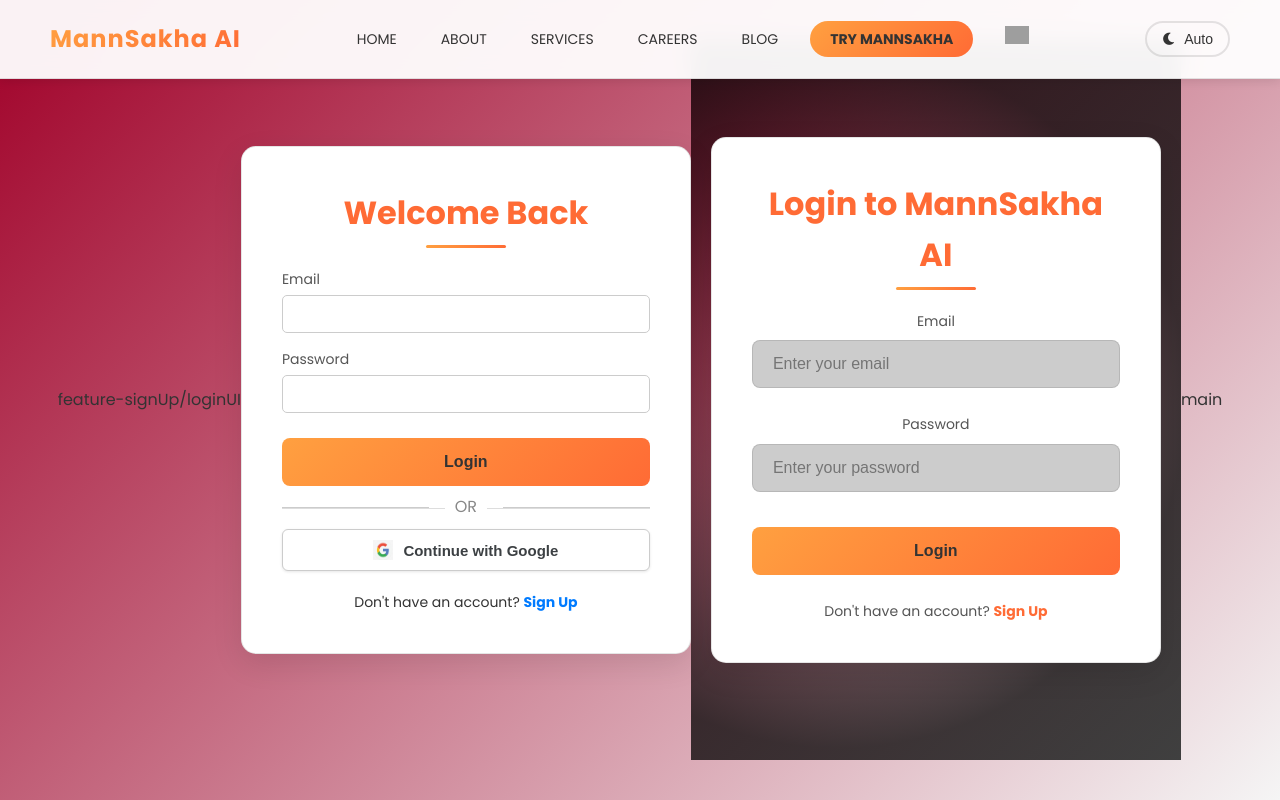
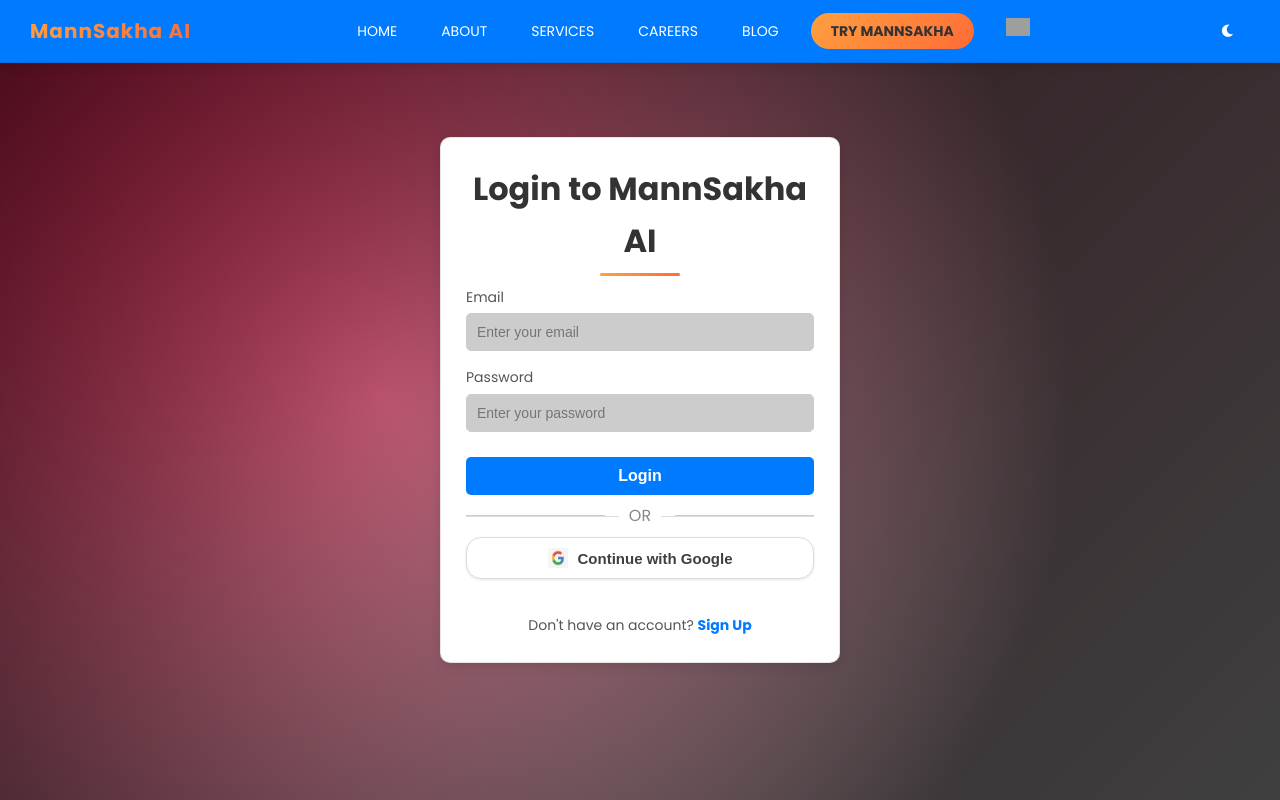
Before and after one commit to ishanraj953/MannSakha-chatbot-, a plain HTML site: page frontend/login.html in a window 1280 px wide. Drawn offline with Linux system fonts and the light colour scheme; grey boxes are pictures that could not be loaded.

Commit message:
Enhance login functionality: implement form submission and error handling

```diff
--- a/frontend/login.html
+++ b/frontend/login.html
@@ -1,50 +1,109 @@
 <!DOCTYPE html>
 <html lang="en">
+
 <head>
- feature-signUp/loginUI
   <meta charset="UTF-8">
   <meta name="viewport" content="width=device-width, initial-scale=1.0">
-  <title>Login - MannSakha AI</title>
+  <title>MannSakha AI - Login</title>
+  <link rel="stylesheet" href="styles.css">
+  <link href="https://fonts.googleapis.com/css2?family=Poppins:wght@300;400;700&display=swap" rel="stylesheet">
+  <link rel="stylesheet" href="https://cdnjs.cloudflare.com/ajax/libs/font-awesome/6.0.0-beta3/css/all.min.css">
+
   <style>
     body {
-      font-family: Arial, sans-serif;
+      font-family: 'Poppins', sans-serif;
       background: #f4f6f8;
+      margin: 0;
+      display: flex;
+      flex-direction: column;
+      min-height: 100vh;
+    }
+
+    header {
+      background: #007bff;
+      color: white;
+      padding: 15px 30px;
+      display: flex;
+      align-items: center;
+      justify-content: space-between;
+    }
+
+    header .logo {
+      font-size: 20px;
+      font-weight: 700;
+    }
+
+    header nav ul {
+      list-style: none;
+      display: flex;
+      gap: 20px;
+      margin: 0;
+      padding: 0;
+    }
+
+    header nav ul li a {
+      color: white;
+      text-decoration: none;
+      font-weight: 500;
+    }
+
+    header nav ul li a:hover {
+      text-decoration: underline;
+    }
+
+    .theme-toggle,
+    .mobile-menu-toggle {
+      background: none;
+      border: none;
+      color: white;
+      font-size: 18px;
+      cursor: pointer;
+      margin-left: 10px;
+    }
+
+    .login-section {
+      flex: 1;
       display: flex;
       justify-content: center;
       align-items: center;
-      height: 100vh;
-      margin: 0;
+      padding: 40px 20px;
     }
+
     .login-container {
       background: white;
       padding: 25px;
       border-radius: 10px;
-      box-shadow: 0 4px 12px rgba(0,0,0,0.1);
+      box-shadow: 0 4px 12px rgba(0, 0, 0, 0.1);
       width: 100%;
       max-width: 400px;
       text-align: center;
     }
+
     .login-container h2 {
       margin-bottom: 20px;
       color: #333;
     }
-    .form-group {
+
+    .input-group {
       margin-bottom: 15px;
       text-align: left;
     }
-    .form-group label {
+
+    .input-group label {
       display: block;
       font-size: 14px;
       margin-bottom: 5px;
       color: #555;
     }
-    .form-group input {
+
+    .input-group input {
       width: 100%;
       padding: 10px;
       font-size: 14px;
       border: 1px solid #ccc;
       border-radius: 5px;
     }
+
     .login-btn {
       background: #007bff;
       color: white;
@@ -57,9 +116,11 @@
       cursor: pointer;
       transition: background 0.2s;
     }
+
     .login-btn:hover {
       background: #0056b3;
     }
+
     .divider {
       margin: 20px 0;
       text-align: center;
@@ -67,10 +128,12 @@
       line-height: 0.1em;
       color: #888;
     }
+
     .divider span {
       background: white;
       padding: 0 10px;
     }
+
     .google-btn {
       display: inline-flex;
       align-items: center;
@@ -85,72 +148,44 @@
       cursor: pointer;
       gap: 10px;
       margin-bottom: 20px;
-      box-shadow: 0 1px 3px rgba(0,0,0,0.1);
+      box-shadow: 0 1px 3px rgba(0, 0, 0, 0.1);
       transition: all 0.2s ease-in-out;
+      width: 100%;
     }
+
     .google-btn:hover {
-      box-shadow: 0 3px 6px rgba(0,0,0,0.15);
+      box-shadow: 0 3px 6px rgba(0, 0, 0, 0.15);
       transform: translateY(-1px);
     }
+
     .google-btn img {
       width: 20px;
       height: 20px;
     }
-    .alt-option {
-      margin-top: 10px;
+
+    .signup-link {
+      margin-top: 15px;
       font-size: 14px;
     }
-    .alt-option a {
+
+    .signup-link a {
       color: #007bff;
       text-decoration: none;
       font-weight: bold;
     }
-    .alt-option a:hover {
+
+    .signup-link a:hover {
       text-decoration: underline;
+    }
+
+    .error-message {
+      color: red;
+      font-size: 14px;
+      margin-bottom: 10px;
     }
   </style>
 </head>
-<body>
 
-<div class="login-container">
-  <h2>Welcome Back</h2>
-  <form id="loginForm">
-    <div class="form-group">
-      <label>Email</label>
-      <input type="email" id="email" required>
-    </div>
-    <div class="form-group">
-      <label>Password</label>
-      <input type="password" id="password" required>
-    </div>
-    <button type="submit" class="login-btn">Login</button>
-  </form>
-
-  <div class="divider"><span>OR</span></div>
-
-  <a href="/auth/google" style="text-decoration: none;">
-    <button type="button" class="google-btn">
-      <img src="googleLogo.jpg" alt="Google logo">
-      Continue with Google
-    </button>
-  </a>
-
-  <div class="alt-option">
-    Don't have an account? <a href="/signup.html">Sign Up</a>
-  </div>
-</div>
-
-<script src="login.js" defer></script>
-</body>
-</html>
-
-    <meta charset="UTF-8">
-    <meta name="viewport" content="width=device-width, initial-scale=1.0">
-    <title>MannSakha AI - Login</title>
-    <link rel="stylesheet" href="styles.css">
-    <link href="https://fonts.googleapis.com/css2?family=Poppins:wght@300;400;700&display=swap" rel="stylesheet">
-    <link rel="stylesheet" href="https://cdnjs.cloudflare.com/ajax/libs/font-awesome/6.0.0-beta3/css/all.min.css">
-</head>
 <body>
   <!-- Header -->
   <header>
@@ -163,16 +198,18 @@
         <li><a href="index.html#careers">CAREERS</a></li>
         <li><a href="index.html#blog">BLOG</a></li>
         <li><a href="index.html#chatbot" class="try-btn">TRY MANNSAKHA</a></li>
-                <li><a href="#" class="profile-icon"><img src="https://img.icons8.com/ios-filled/50/ffffff/user.png" alt="profile" width="24"></a></li>
+        <li><a href="#" class="profile-icon"><img src="https://img.icons8.com/ios-filled/50/ffffff/user.png"
+              alt="profile" width="24"></a></li>
       </ul>
     </nav>
+    <div>
       <button class="theme-toggle" onclick="toggleTheme()" title="Toggle Dark/Light Mode">
         <i class="fas fa-moon"></i>
-            <span>Auto</span>
       </button>
       <button class="mobile-menu-toggle" onclick="toggleMobileMenu()" title="Toggle Mobile Menu">
         <i class="fas fa-bars"></i>
       </button>
+    </div>
   </header>
 
   <!-- Login Section -->
@@ -191,11 +228,21 @@
         </div>
         <button type="submit" class="login-btn">Login</button>
       </form>
+
+      <div class="divider"><span>OR</span></div>
+
+      <a href="/auth/google" style="text-decoration: none;">
+        <button type="button" class="google-btn">
+          <img src="googleLogo.jpg" alt="Google logo">
+          Continue with Google
+        </button>
+      </a>
+
       <p class="signup-link">Don't have an account? <a href="signup.html">Sign Up</a></p>
     </div>
   </section>
 
   <script src="script.js"></script>
 </body>
+
 </html>
- main
--- a/frontend/script.js
+++ b/frontend/script.js
@@ -1,4 +1,46 @@
+// login.js
+document.addEventListener("DOMContentLoaded", () => {
+  const loginForm = document.getElementById("loginForm");
+  const errorMessage = document.getElementById("errorMessage");
+
+  loginForm.addEventListener("submit", async (e) => {
+    e.preventDefault();
+
+    const email = document.getElementById("email").value.trim();
+    const password = document.getElementById("password").value.trim();
+
+    try {
+      const res = await fetch("/api/login", {
+        method: "POST",
+        headers: {
+          "Content-Type": "application/json"
+        },
+        body: JSON.stringify({ email, password })
+      });
+
+      const data = await res.json();
+
+      if (res.ok) {
+        // ✅ Login successful
+        window.location.href = data.redirect || "/index.html";
+      } else {
+        // ❌ Show error message
+        errorMessage.textContent = data.message || "Login failed";
+      }
+    } catch (err) {
+      console.error("Error:", err);
+      errorMessage.textContent = "Something went wrong. Try again later.";
+    }
+  });
+});
+
+
+
+
 // Dark Mode Functionality
+
+
+
 let currentTheme = localStorage.getItem("theme") || "auto";
 
 // Function to get system theme preference
@@ -219,6 +261,8 @@
 // Handle login form submission
 function handleLogin(event) {
     event.preventDefault();
+
+    console.log("inside login handle");
 
     const email = document.getElementById("email").value;
     const password = document.getElementById("password").value;
```
Lines whose indentation alone changed are shown as unchanged.
